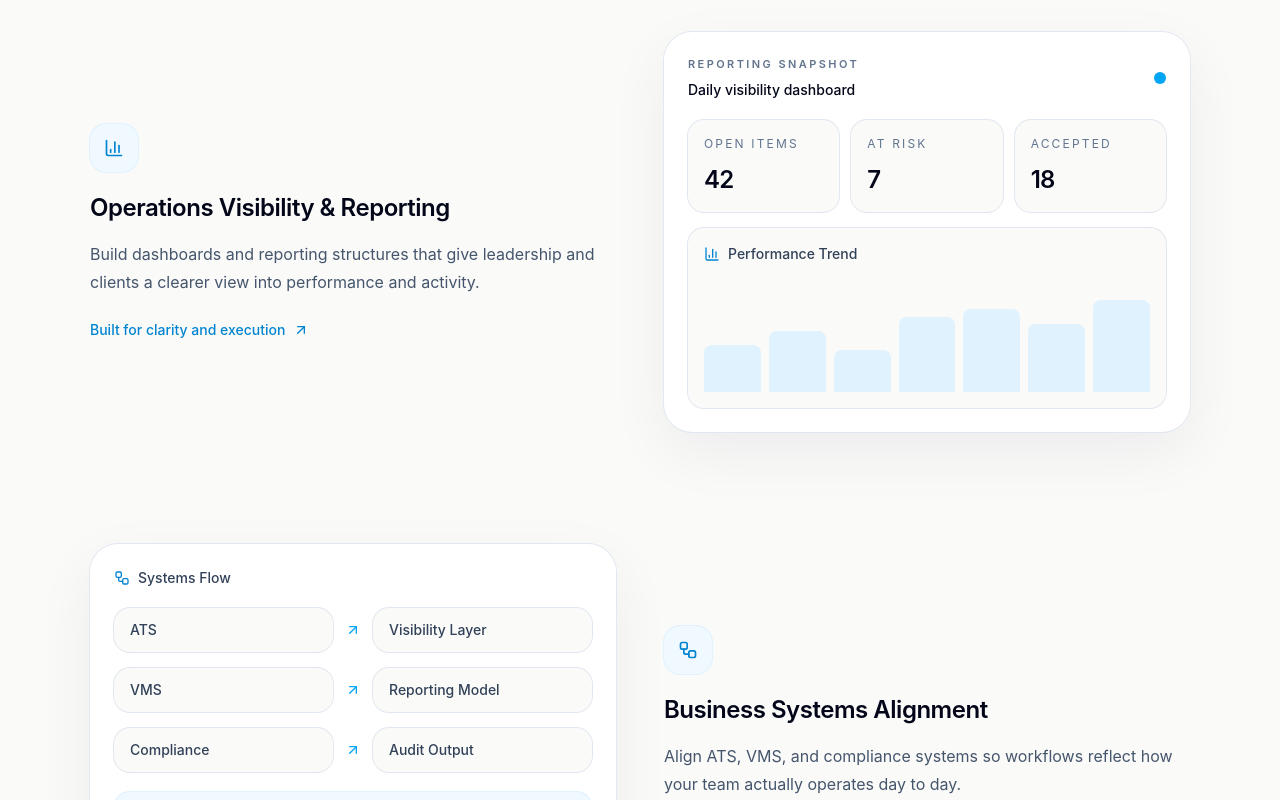
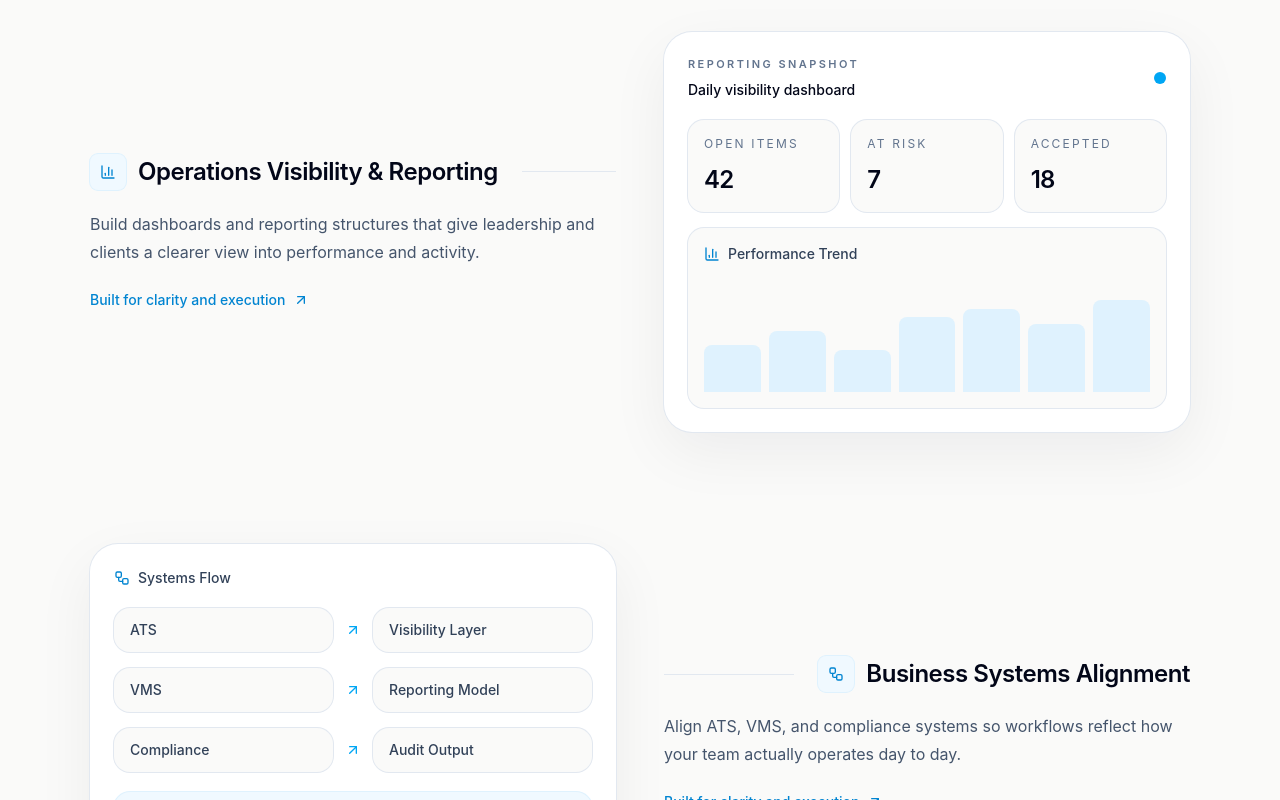
Before and after one commit to johnson7m/consulting-landing-page, a React (Vite) app: page / in a window 1280 px wide. Shown: the part 2840-3640 px from the top of the page. Built offline with nearby package versions, Linux system fonts and the light colour scheme.

Commit message:
Make service header accent line direction-aware

```diff
--- a/src/sections/Services.jsx
+++ b/src/sections/Services.jsx
@@ -7,6 +7,30 @@ import {
   Activity,
   LayoutPanelTop,
 } from "lucide-react";
+
+function ServiceHeader({ Icon, title, reverse = false }) {
+  return (
+    <div className="group">
+      <div className="flex items-center gap-3">
+        {reverse && (
+          <div className="mr-3 h-px flex-1 bg-slate-200 transition-all duration-300 group-hover:bg-sky-300 group-hover:flex-[1.4]" />
+        )}
+
+        <div className="flex h-9 w-9 items-center justify-center rounded-lg bg-sky-50 text-sky-600 ring-1 ring-sky-100 transition group-hover:bg-sky-100">
+          <Icon className="h-4 w-4 transition-transform group-hover:scale-110" />
+        </div>
+
+        <h3 className="text-2xl font-semibold tracking-[-0.02em] text-slate-950 transition group-hover:translate-x-[1px]">
+          {title}
+        </h3>
+
+        {!reverse && (
+          <div className="ml-3 h-px flex-1 bg-slate-200 transition-all duration-300 group-hover:bg-sky-300 group-hover:flex-[1.4]" />
+        )}
+      </div>
+    </div>
+  );
+}
 
 function Services() {
   const sections = [
@@ -63,15 +87,12 @@ function Services() {
                 className="grid gap-12 lg:grid-cols-2 lg:items-center"
               >
                 <div className={section.reverse ? "order-2 lg:order-2" : ""}>
-                  <div className="mb-5 inline-flex h-12 w-12 items-center justify-center rounded-2xl bg-sky-50 text-sky-600 ring-1 ring-sky-100">
-                    <Icon className="h-5 w-5" />
-                  </div>
-
-                  <h3 className="text-2xl font-semibold tracking-[-0.02em] text-slate-950">
-                    {section.title}
-                  </h3>
-
-                  <p className="mt-4 max-w-xl text-base leading-7 text-slate-600">
+                  <ServiceHeader
+                    Icon={Icon}
+                    title={section.title}
+                    reverse={section.reverse}
+                  />
+                  <p className="mt-5 max-w-xl text-base leading-7 text-slate-600">
                     {section.description}
                   </p>
 
```
